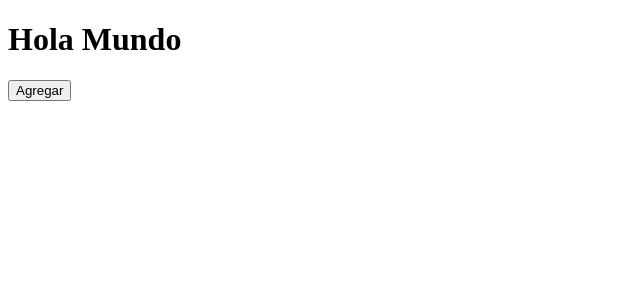
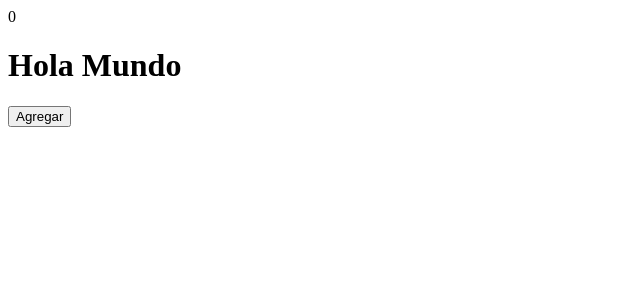
Before and after one commit to manuelparra/ultimate-react, a React (Vite) app in the folder 09-Gestion-de-estado-global/react-app-zustand/: page / in a window 1280 px wide. Shown: the top 300 px of the page, without its empty margins (0-640 px from the left). Built offline with nearby package versions, Linux system fonts and the light colour scheme.

Commit message:
compartiendo estados con zustand

```diff
--- a/09-Gestion-de-estado-global/react-app-zustand/src/App.tsx
+++ b/09-Gestion-de-estado-global/react-app-zustand/src/App.tsx
@@ -1,5 +1,11 @@
+import Header from "./components/Header";
 import MainContent from "./components/MainContent";
 
 export default function App() {
-  return <MainContent />;
+  return (
+    <>
+      <Header />
+      <MainContent />
+    </>
+  );
 }
--- /dev/null
+++ b/09-Gestion-de-estado-global/react-app-zustand/src/components/Header.tsx
@@ -0,0 +1,10 @@
+import useTodosStore from "../todos/store";
+
+type Props = {};
+
+function Header({}: Props) {
+  const { todos } = useTodosStore();
+  return <div>{todos.length}</div>;
+}
+
+export default Header;
```
